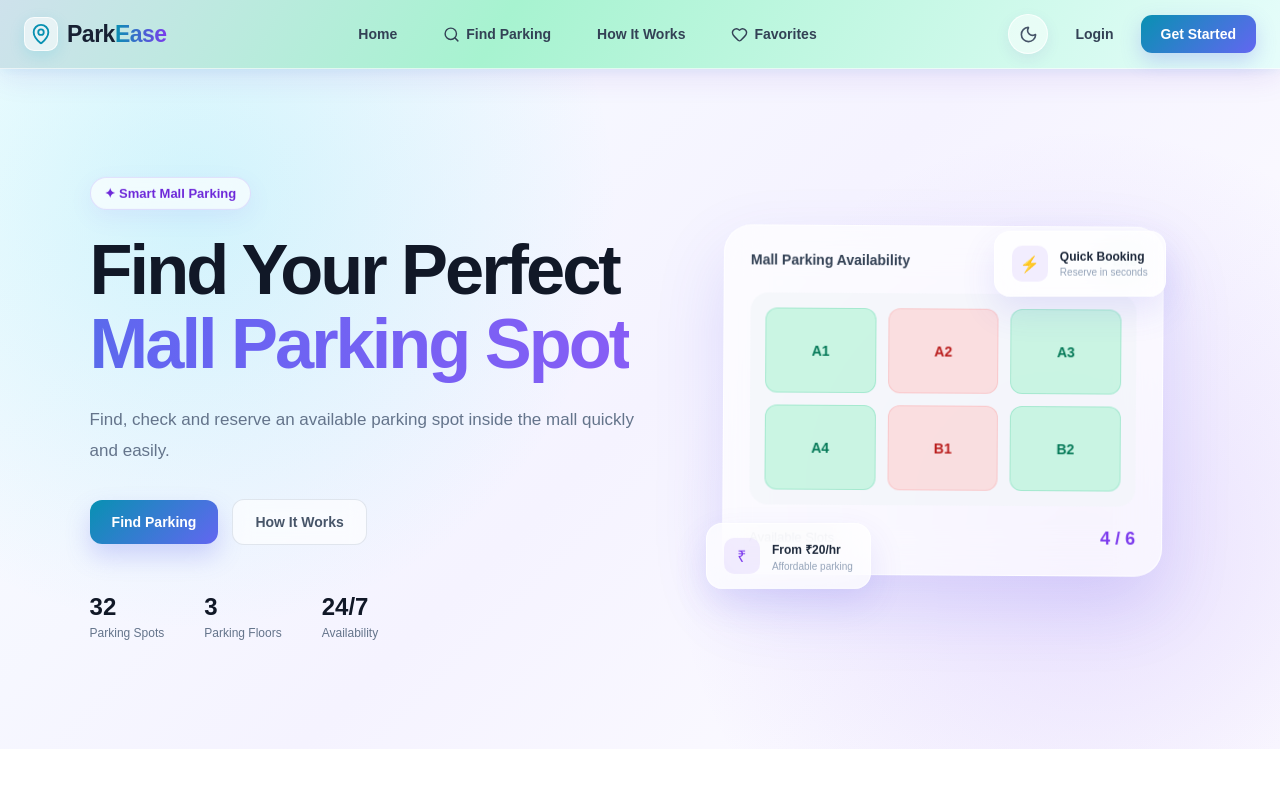
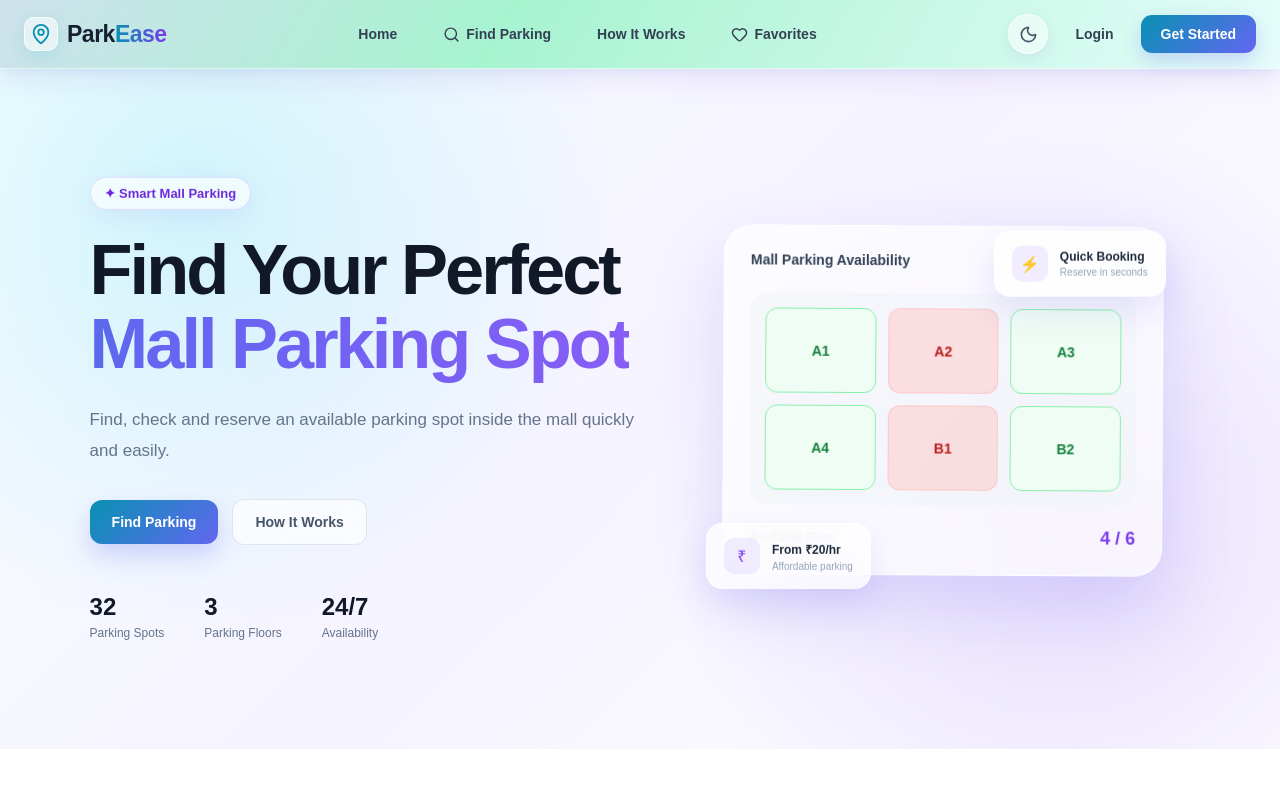
Before and after one commit to dibeyendu-dev/smart-parking-system, a React (Vite) app: page / in a window 1280 px wide. Shown: the top 800 px of the page. Built offline with nearby package versions, Linux system fonts and the light colour scheme.

Commit message:
Parking Slots Card css part 4 added

```diff
--- a/src/css/FindParking.css
+++ b/src/css/FindParking.css
@@ -391,3 +391,9 @@
 .parking-slot span {
     font-size: 11px;
 }
+/* Available Slot */
+.parking-slot.available {
+    border-color: #86efac;
+    background: #f0fdf4;
+    color: #15803d;
+}
```
